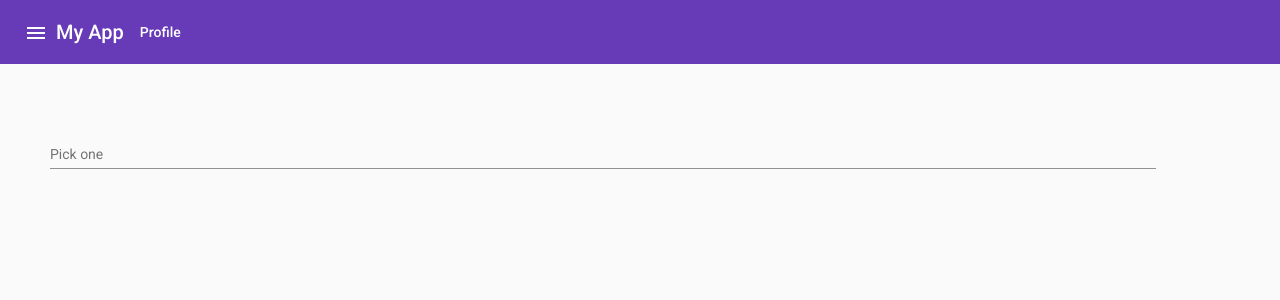
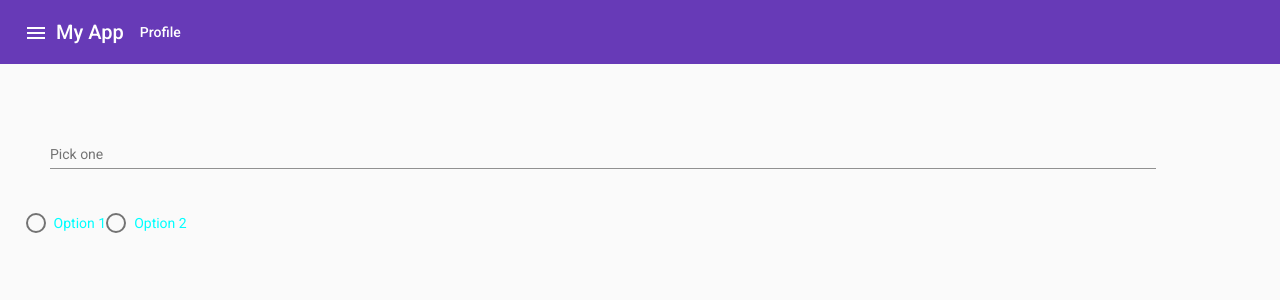
Before and after one commit to Gerguevara/angular-material-class, an Angular app: page / in a window 1280 px wide. Shown: the top 300 px of the page. Built offline with nearby package versions, Linux system fonts and the light colour scheme.

Commit message:
radi buttons and chackbox

```diff
--- a/src/app/app.component.html
+++ b/src/app/app.component.html
@@ -40,6 +40,8 @@
     <main class="container">
 
       <form class="example-form">
+
+
         <mat-form-field class="example-full-width">
           <input type="text"
                  placeholder="Pick one"
@@ -53,6 +55,13 @@
             </mat-option>
           </mat-autocomplete>
         </mat-form-field>
+
+
+
+        <mat-radio-group aria-label="Select an option">
+          <mat-radio-button value="1">Option 1</mat-radio-button>
+          <mat-radio-button value="2">Option 2</mat-radio-button>
+        </mat-radio-group>
       </form>
 
 
--- a/src/app/material/material.module.ts
+++ b/src/app/material/material.module.ts
@@ -12,12 +12,13 @@ import {MatFormFieldModule} from '@angular/material/form-field';
 import { MatInputModule } from '@angular/material/input';
 import { MatCardModule } from '@angular/material/card';
 import {MatSelectModule} from '@angular/material/select';
-import {MatAutocompleteModule} from '@angular/material/autocomplete'
-
+import { MatAutocompleteModule } from '@angular/material/autocomplete';
+import { MatRadioModule } from '@angular/material/radio';
+import {MatDatepickerModule} from '@angular/material/datepicker';
 const MaterialComponents = [
   MatSidenavModule, MatToolbarModule, MatListModule, MatIconModule, MatButtonModule, MatMenuModule
   , MatDividerModule, MatStepperModule, MatFormFieldModule, MatInputModule, MatCardModule, MatSelectModule,
-  MatAutocompleteModule
+  MatAutocompleteModule, MatRadioModule, MatDatepickerModule
 ];
 
 @NgModule({
```
